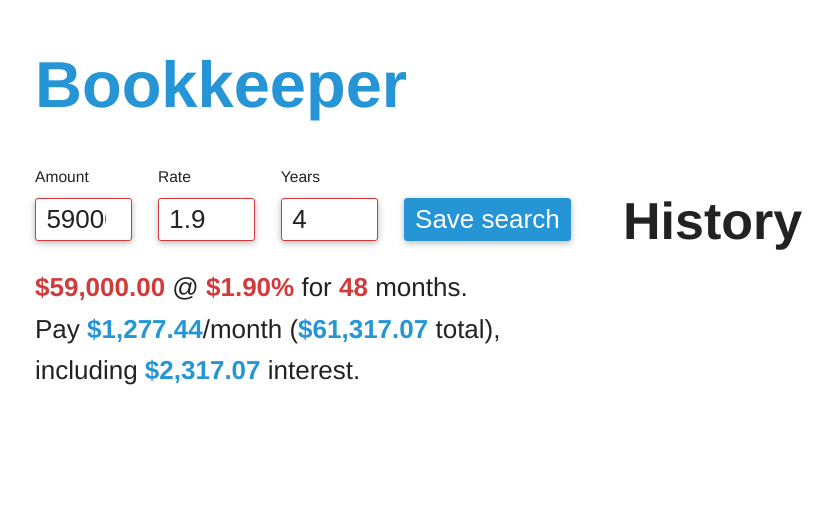
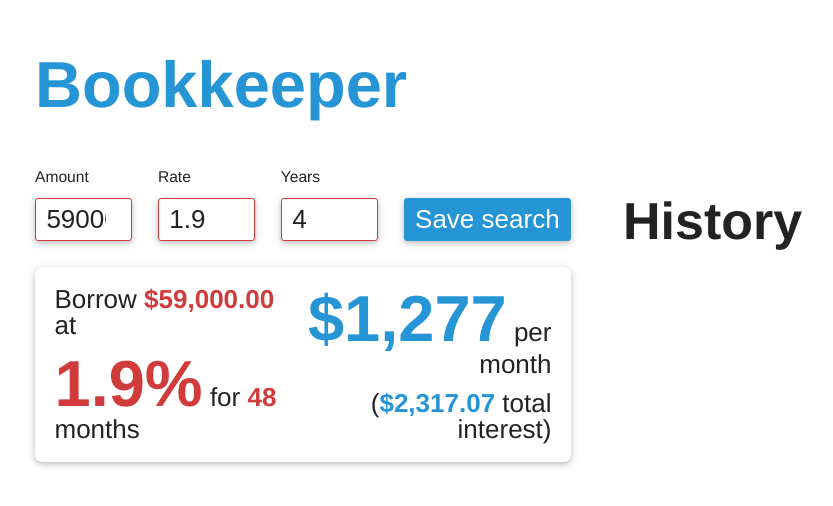
Before and after one commit to tygern/bookkeeper, a Svelte app: page / in a window 1280 px wide. Shown: the top 506 px of the page, without its empty margins (17-850 px from the left). Built offline with nearby package versions, Linux system fonts and the light colour scheme.

Commit message:
Show calculations in cards

```diff
--- a/public/global.css
+++ b/public/global.css
@@ -131,6 +131,12 @@ input {
     color: var(--text-color);
 }
 
+@media (prefers-color-scheme: dark) {
+    input {
+        background-color: var(--shadow-color);
+    }
+}
+
 button {
     margin-top: 1.1rem;
     padding: .2rem .4rem;
--- a/src/calculations/CalculationInfo.svelte
+++ b/src/calculations/CalculationInfo.svelte
@@ -5,22 +5,76 @@
     export let calculation: Calculation
 </script>
 
-<p>
-    <strong>{formatCurrency(calculation.amount)}</strong>
-    @ <strong>{formatCurrency(calculation.rate)}%</strong>
-    for <strong>{calculation.period}</strong> months.
-    <br>
-    Pay <strong class="highlight">{formatCurrency(calculation.monthlyPayment)}</strong>/month
-    (<strong class="highlight">{formatCurrency(calculation.totalPayment)}</strong> total),
-    including <strong class="highlight">{formatCurrency(calculation.totalInterest)}</strong> interest.
-</p>
+<div class="card">
+    <div class="data">
+        <div>
+            Borrow <strong>{formatCurrency(calculation.amount)}</strong> at
+        </div>
+
+        <div>
+            <span class="main">{calculation.rate}%</span>
+            for <strong>{calculation.period}</strong> months
+        </div>
+    </div>
+
+    <div class="data highlight">
+        <div>
+            <span class="main">{formatCurrency(calculation.monthlyPayment, 0)}</span> per month
+        </div>
+        <div>
+            (<strong>{formatCurrency(calculation.totalInterest)}</strong> total interest)
+        </div>
+    </div>
+</div>
 
 <style>
+    .card {
+        display: flex;
+
+        padding: .75rem;
+        margin-top: 1rem;
+
+        border-radius: 7px;
+
+        box-shadow: 0 2px 5px 0 var(--shadow-color), 0 2px 10px 0 var(--shadow-color);
+    }
+
+    @media (prefers-color-scheme: dark) {
+        .card {
+            background-color: var(--shadow-color);
+        }
+    }
+
+    .card .data {
+        flex: 1;
+
+        display: flex;
+        flex-direction: column;
+    }
+
+    .data > div:not(:last-child) {
+        margin-bottom: .5rem;
+    }
+
+    .main {
+        font-weight: 700;
+        font-size: 2.5rem;
+        color: var(--warning-color);
+    }
+
     strong {
         color: var(--warning-color);
     }
 
-    strong.highlight {
+    .highlight {
+        text-align: right;
+    }
+
+    .highlight .main {
+        color: var(--highlight-color);
+    }
+
+    .highlight strong {
         color: var(--highlight-color);
     }
 </style>
--- a/src/currency/currency.ts
+++ b/src/currency/currency.ts
@@ -1,10 +1,17 @@
-export function formatCurrency(n : number | undefined | null): string {
+export function formatCurrency(n : number | undefined | null, fractionalDigits: number | null = null): string {
     if (n == undefined || isNaN(n)) {
         return formatCurrency(0)
     }
 
-    return n.toLocaleString("en-US", {
+    let formattingOptions : Intl.NumberFormatOptions= {
         style: "currency",
         currency: "USD"
-    })
+    };
+
+    if (fractionalDigits != null) {
+        formattingOptions.maximumFractionDigits = fractionalDigits
+        formattingOptions.minimumFractionDigits = fractionalDigits
+    }
+
+    return n.toLocaleString("en-US", formattingOptions)
 }
```
Also changed, not shown: 1 other file (tests, documents, lock files or other folders).
